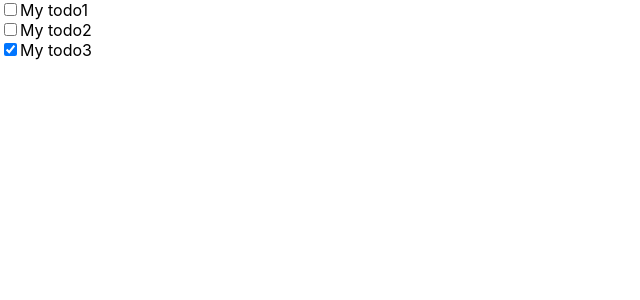
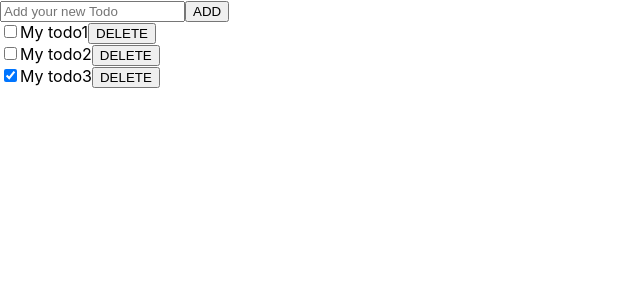
Before and after one commit to NamKungSujeong/Todo-app, a React (Create React App) app in the folder client/: page / in a window 1280 px wide. Shown: the top 300 px of the page, without its empty margins (0-640 px from the left). Built offline with nearby package versions, Linux system fonts and the light colour scheme.

Commit message:
feat:delete 구현

```diff
--- a/client/src/App.js
+++ b/client/src/App.js
@@ -1,7 +1,9 @@
-import { useState } from "react";
+import { useState, useRef } from "react";
+import AddTodo from "./components/AddTodo";
 import Todo from "./components/Todo";
 
 function App() {
+  // const [inputTitle, setTitle] = useState("");
   const [todoItems, setTodoItems] = useState([
     {
       id: 1,
@@ -19,12 +21,25 @@ function App() {
       done: true,
     },
   ]);
+  const todoId = useRef(4);
+
+  const add = (newTodo) => {
+    newTodo.id = todoId.current++;
+    newTodo.done = false;
+    setTodoItems([...todoItems, newTodo]);
+  };
+
+  const deleteTodo = (targetTodo) => {
+    let result = todoItems.filter((todo) => todo.id !== targetTodo.id);
+    setTodoItems(result);
+    // console.log(targetTodo);
+  };
 
   return (
     <div className="App">
+      <AddTodo add={add} />
       {todoItems.map((todo) => {
-        console.log(todo.title);
-        return <Todo key={todo.id} todo={todo} />;
+        return <Todo key={todo.id} todo={todo} deleteTodo={deleteTodo} />;
       })}
     </div>
   );
--- /dev/null
+++ b/client/src/components/AddTodo.js
@@ -0,0 +1,39 @@
+import { useState } from "react";
+
+const AddTodo = ({ add }) => {
+  // 사용자 입력을 받아올 객체
+  // (id, title, done에 대한 정보를 저장해야해서 객체 형태로!!)
+  const [todoItem, setTodoItem] = useState({
+    title: "",
+  });
+
+  const buttonClick = () => {
+    // props로 받아온 addItem 함수 실행
+    add(todoItem);
+    setTodoItem({ title: "" }); // input 초기화
+  };
+
+  // enter
+  const onEnterKeyPress = (e) => {
+    if (e.key === "Enter") {
+      buttonClick();
+    }
+  };
+
+  return (
+    <div className="AddTodo">
+      <input
+        type="text"
+        placeholder="Add your new Todo"
+        value={todoItem.title}
+        onChange={(e) => setTodoItem({ title: e.target.value })}
+        onKeyPress={onEnterKeyPress}
+      ></input>
+      <button type="button" onClick={buttonClick}>
+        ADD
+      </button>
+    </div>
+  );
+};
+
+export default AddTodo;
--- a/client/src/components/Todo.js
+++ b/client/src/components/Todo.js
@@ -1,5 +1,13 @@
-const Todo = ({ todo }) => {
+import { useState } from "react";
+
+const Todo = ({ todo, deleteTodo }) => {
   const { id, title, done } = todo;
+  const [todoItem, setTodoItem] = useState(todo);
+
+  const onDeleteBtnClick = () => {
+    deleteTodo(todoItem);
+  };
+
   return (
     <div className="Todo">
       <input
@@ -10,6 +18,7 @@ const Todo = ({ todo }) => {
         defaultChecked={done}
       ></input>
       <label htmlFor={`todo${id}`}>{title}</label>
+      <button onClick={onDeleteBtnClick}>DELETE</button>
     </div>
   );
 };
```
